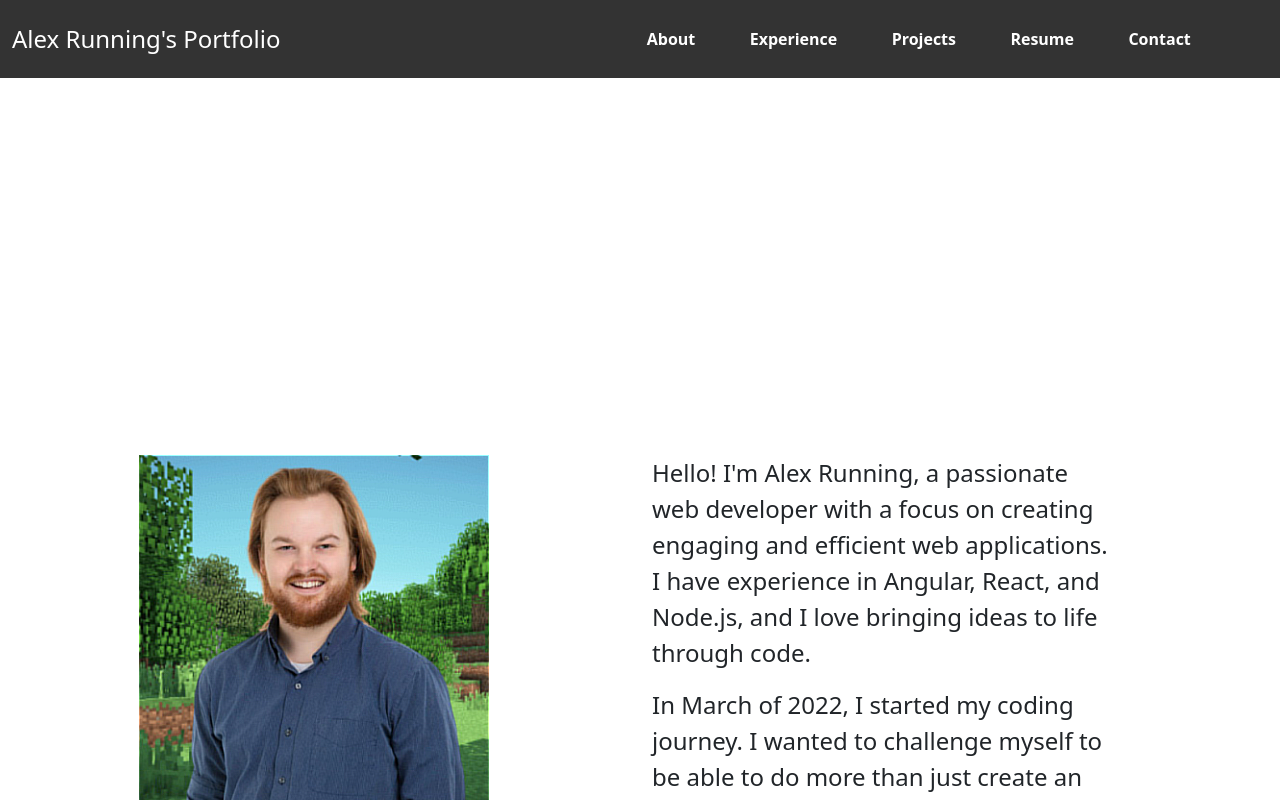
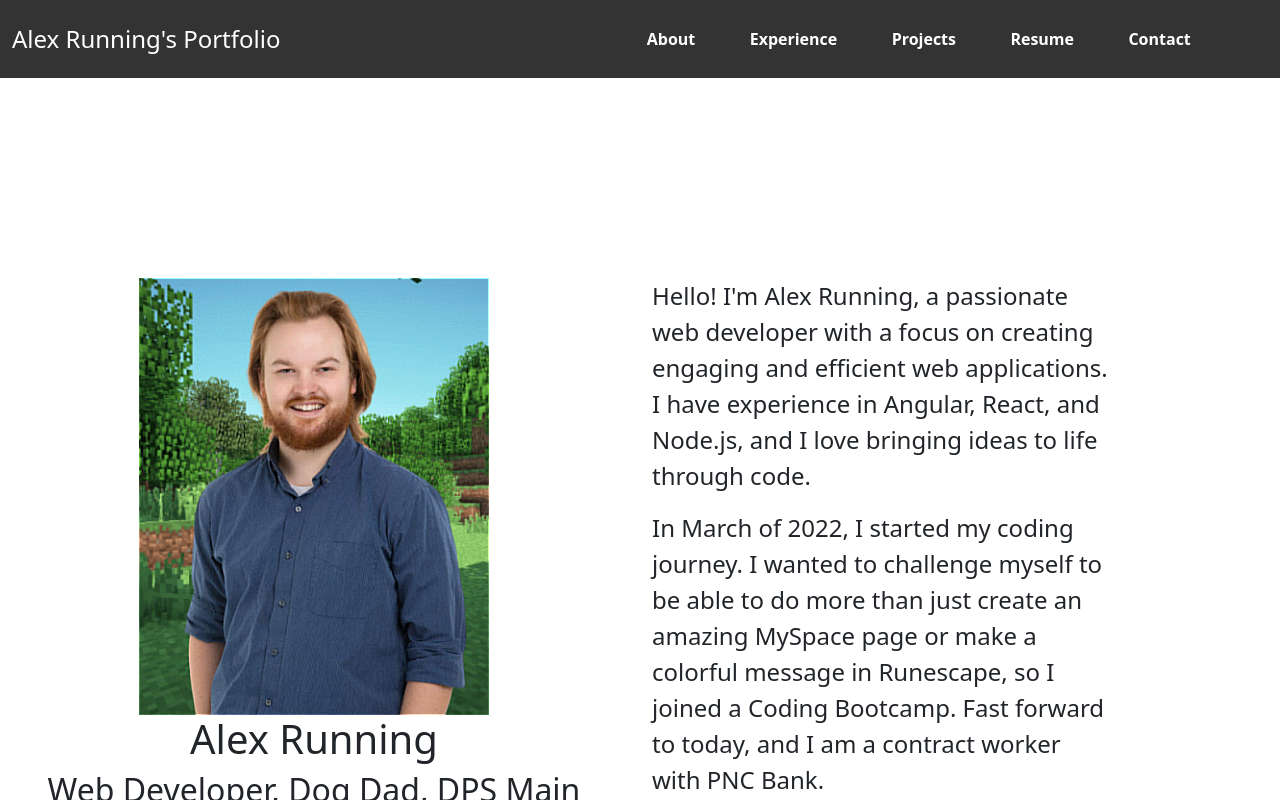
Before and after one commit to SnowSlurpie/PortfolioV2, an Angular app in the folder AngularPortfolio/: page /about in a window 1280 px wide. Shown: the top 800 px of the page. Built offline with nearby package versions, Linux system fonts and the light colour scheme.

Commit message:
wrangled wiley spacing

```diff
--- a/AngularPortfolio/src/app/about/about.component.scss
+++ b/AngularPortfolio/src/app/about/about.component.scss
@@ -1,5 +1,5 @@
 .content-container {
-  padding-top: 377px; // Adjust this value based on your actual navbar height
+  padding-top: 200px; // Adjust this value based on your actual navbar height
 }
 .spacing{
   font-size: 24px;
```
